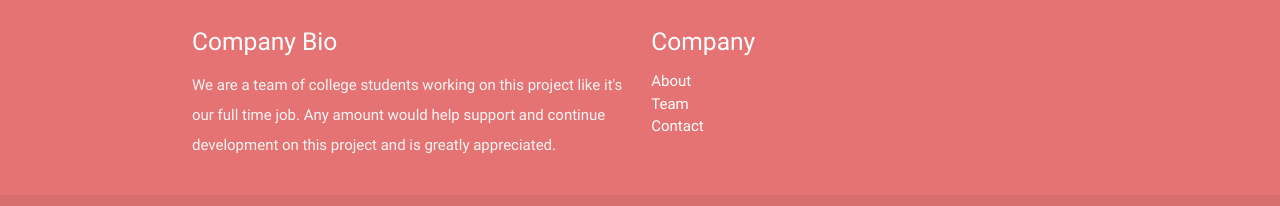
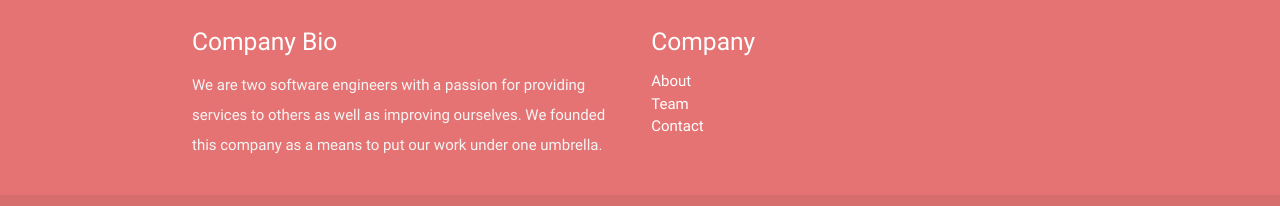
Before and after one commit to axeified/axeified.com, a website: page src/index.html in a window 1280 px wide. Shown: the part 1258-1464 px from the top of the page. Drawn offline with nearby package versions, Linux system fonts and the light colour scheme.

Commit message:
Change company bio.

```diff
--- a/src/index.html
+++ b/src/index.html
@@ -108,7 +108,7 @@
       <div class="row">
         <div class="col l6 s12">
           <h5 class="white-text">Company Bio</h5>
-          <p class="grey-text text-lighten-4">We are a team of college students working on this project like it's our full time job. Any amount would help support and continue development on this project and is greatly appreciated.</p>
+          <p class="grey-text text-lighten-4">We are two software engineers with a passion for providing services to others as well as improving ourselves. We founded this company as a means to put our work under one umbrella.</p>
 
 
         </div>
```
